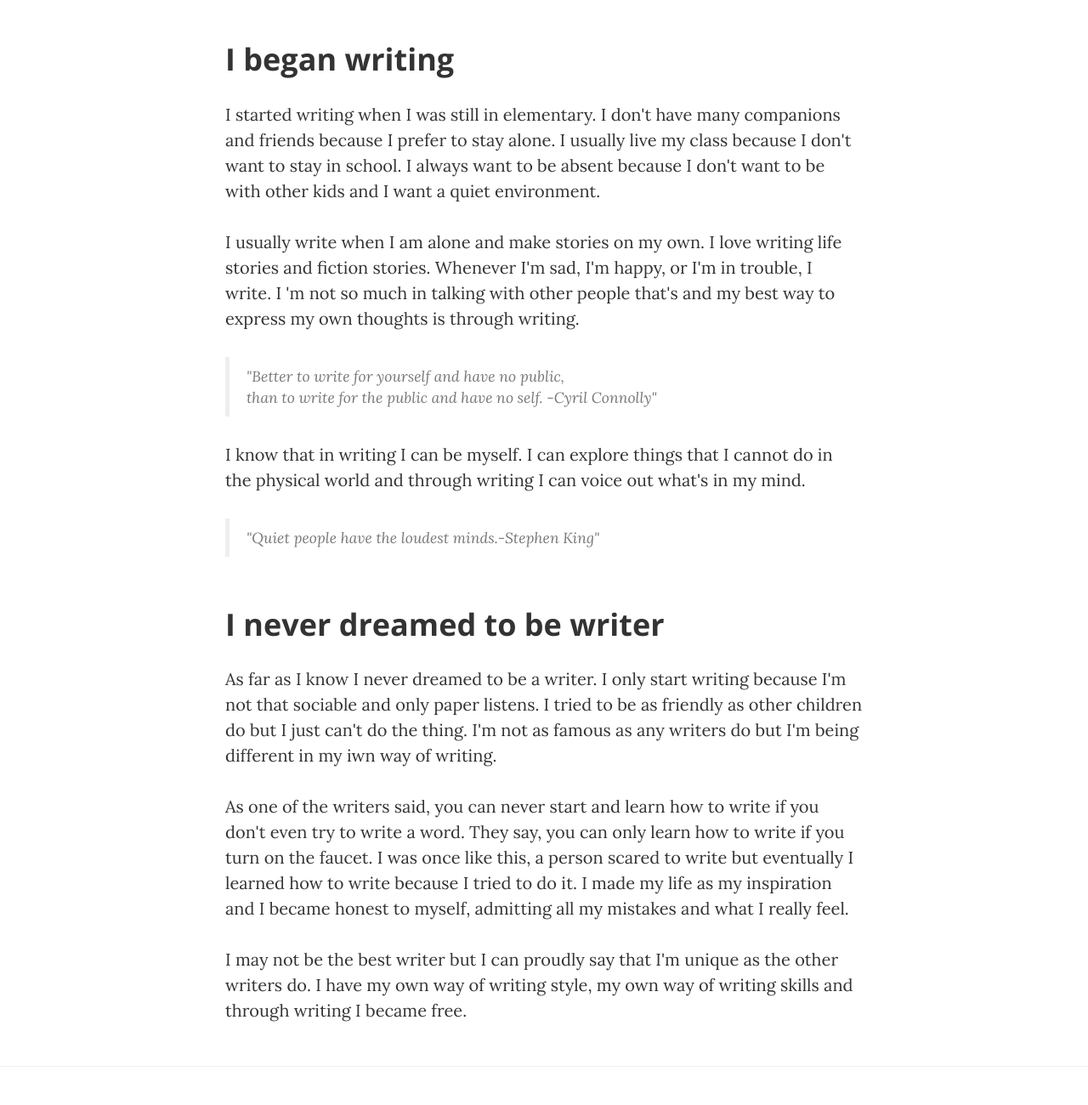
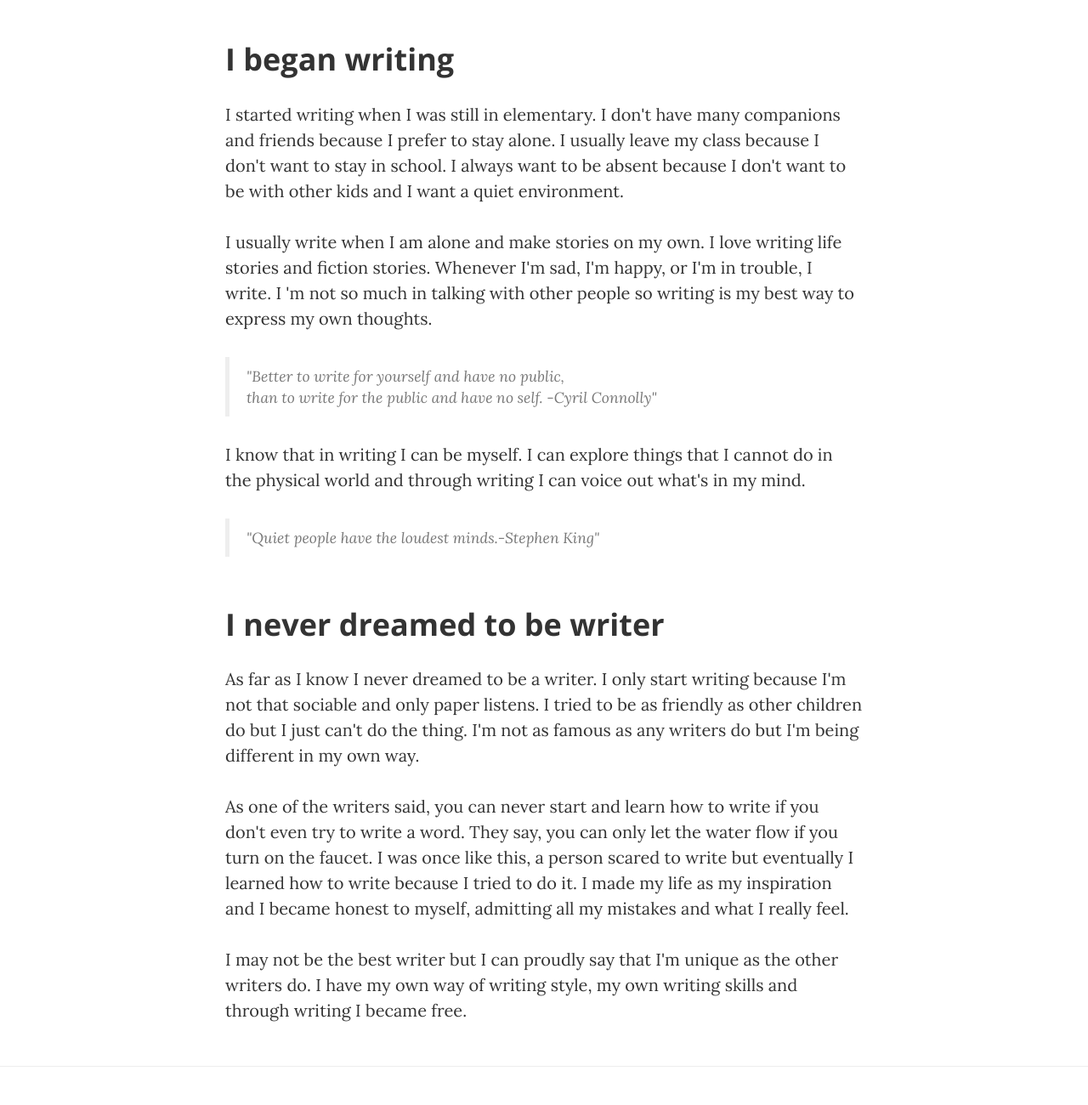
Before and after one commit to pamgianne/myPersonalBlog.github.io, a website: page post.html in a window 1280 px wide. Shown: the part 1160-2460 px from the top of the page at 85% size. Drawn offline with nearby package versions, Linux system fonts and the light colour scheme.

Commit message:
Update post.html

```diff
--- a/post.html
+++ b/post.html
@@ -100,9 +100,9 @@
 
                     <h2 class="section-heading">I began writing</h2>
 
-                    <p>I started writing when I was still in elementary. I don't have many companions and friends because I prefer to stay alone. I usually live my class because I don't want to stay in school. I always want to be absent because I don't want to be with other kids and I want a quiet environment.</p>
+                    <p>I started writing when I was still in elementary. I don't have many companions and friends because I prefer to stay alone. I usually leave my class because I don't want to stay in school. I always want to be absent because I don't want to be with other kids and I want a quiet environment.</p>
 
-                    <p>I usually write when I am alone and make stories on my own. I love writing life stories and fiction stories. Whenever I'm sad, I'm happy, or I'm in trouble, I write. I 'm not so much in talking with other people that's and my best way to express my own thoughts is through writing.</p>
+                    <p>I usually write when I am alone and make stories on my own. I love writing life stories and fiction stories. Whenever I'm sad, I'm happy, or I'm in trouble, I write. I 'm not so much in talking with other people so writing is my best way to express my own thoughts.</p>
 
                     <blockquote>"Better to write for yourself and have no public, <br>
                     than to write for the public and have no self.
@@ -114,10 +114,10 @@
 
                     <h2 class="section-heading">I never dreamed to be writer</h2>
 
-                    <p>As far as I know I never dreamed to be a writer. I only start writing because I'm not that sociable and only paper listens. I tried to be as friendly as other children do but I just can't do the thing. I'm not as famous as any writers do but I'm being different in my iwn way of writing.</p>
-                    <p>As one of the writers said, you can never start and learn how to write if you don't even try to write a word. They say, you can only learn how to write if you turn on the faucet. I was once like this, a person scared to write but eventually I learned how to write because I tried to do it. I made my life as my inspiration and I became honest to myself, admitting all my mistakes and what I really feel.</p>
+                    <p>As far as I know I never dreamed to be a writer. I only start writing because I'm not that sociable and only paper listens. I tried to be as friendly as other children do but I just can't do the thing. I'm not as famous as any writers do but I'm being different in my own way.</p>
+                    <p>As one of the writers said, you can never start and learn how to write if you don't even try to write a word. They say, you can only let the water flow if you turn on the faucet. I was once like this, a person scared to write but eventually I learned how to write because I tried to do it. I made my life as my inspiration and I became honest to myself, admitting all my mistakes and what I really feel.</p>
 
-                    <p>I may not be the best writer but I can proudly say that I'm unique as the other writers do. I have my own way of writing style, my own way of writing skills and through writing I became free.</p>
+                    <p>I may not be the best writer but I can proudly say that I'm unique as the other writers do. I have my own way of writing style, my own writing skills and through writing I became free.</p>
                 </div>
             </div>
         </div>
```
